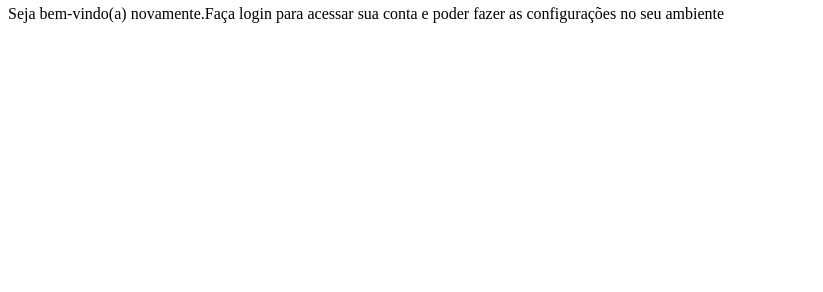
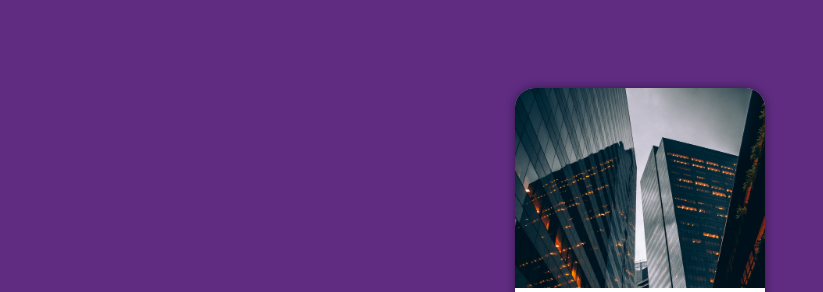
Before and after one commit to BernardoLopes-html-css/projeto-login, a plain HTML site: page index.html in a window 1280 px wide. Shown: the part 62-354 px from the top of the page, without its empty margins (0-823 px from the left). Drawn offline with Linux system fonts and the light colour scheme.

Commit message:
criação de estilo

```diff
--- a/estilos/style.css
+++ b/estilos/style.css
@@ -5,3 +5,48 @@
  verde:#49a09d
  lilás:#5f2c82
 */
+
+*{
+    font-family:system-ui, -apple-system, BlinkMacSystemFont, 'Segoe UI', Roboto, Oxygen, Ubuntu, Cantarell, 'Open Sans', 'Helvetica Neue', sans-serif ;
+    padding: 0px;
+    margin: 0px;
+    box-sizing: border-box;
+}
+
+body,html {
+    background-color:#5f2c82 ;
+    height:100vh ;
+    width:100vw ;
+}
+
+main{
+    position: relative;
+    height:100vh ;
+    width:100vw ;
+}
+
+section#login {
+    position: absolute;
+    top: 50%;
+    left: 50%;
+    transform:translate(-50%, -50%) ;
+    overflow: hidden;
+
+    background-color: white;
+    width: 250px;
+    height: 500px;
+    border-radius: 20px;
+    box-shadow: 0px 0px 10px rgba(0, 0, 0, 0.450);
+}
+
+section#login > div#imagem {
+    display: block;
+    background: #5f2c82 url(../imagens/foto-metal.jpg) no-repeat;
+    background-size: cover;
+    height: 200px;
+}
+
+section#login > div#formulario {
+    display: block;
+    padding: 10px;
+}
--- a/index.html
+++ b/index.html
@@ -10,11 +10,11 @@
     <main>
         <section id="login">
             <div id="imagem">
-
+                 <!--Aqui vai a imagem nas CSS-->
             </div>
             <div id="formulario">
                  <h1>Login</h1>
-                 <p>Seja bem-vindo(a) novamente.Faça login para acessar sua conta e poder fazer as configurações no seu ambiente</p>
+                 <p>Seja bem-vindo(a) novamente.Faça login para acessar sua conta e poder fazer as configurações no seu ambiente.</p>
                  <form action="login.php" method="post">
 
                  </form>
```
